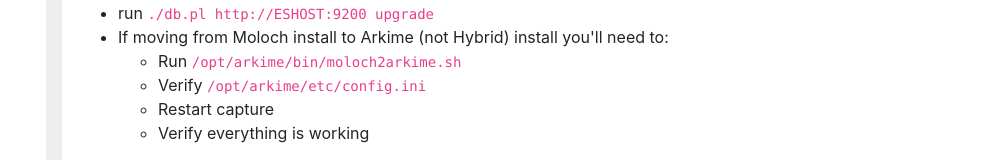
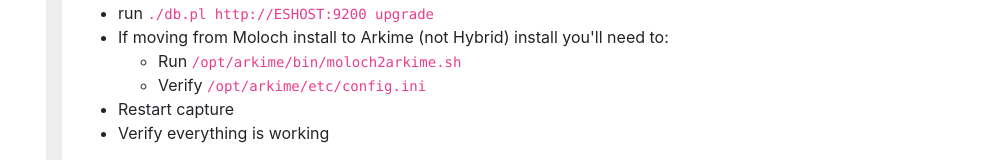
Before and after one commit to arkime/arkimeweb, a Jekyll site: the page built from faq.html, in a window 1280 px wide. Shown: the part 4837-4997 px from the top of the page, without its empty margins (274-1280 px from the left). Built offline with Jekyll 4.4.1, drawn with Linux system fonts in a browser that asks for light colours.

Commit message:
fix missing closing tags on 3.0 upgrade section of faq

```diff
--- a/faq.html
+++ b/faq.html
@@ -987,17 +987,17 @@
         <li>You must be using Moloch 2.5 (Moloch 2.7.1 recommended) BEFORE trying to upgrade to Arkime 3.0</li>
         <li>You must be using Elasticsearch 7.4+ (Elasticsearch <a href="https://www.elastic.co/downloads/elasticsearch">7.9.3</a> or later recommended) BEFORE trying to upgrade to Arkime 3.0</li>
         <li>Install Arkime &gt;= 3.0 without restarting captures/viewers</li>
-        <li>Optional: run <code> ./db.pl http://ESHOST:9200 backup pre30 </code> to backup all administrative indices.
+        <li>Optional: run <code> ./db.pl http://ESHOST:9200 backup pre30 </code> to backup all administrative indices.</li>
         <li>Shutdown captures</li>
         <li>run <code> ./db.pl http://ESHOST:9200 upgrade</code></li>
         <li> If moving from Moloch install to Arkime (not Hybrid) install you'll need to:
           <ul>
             <li>Run <code>/opt/arkime/bin/moloch2arkime.sh</code></li>
             <li>Verify <code>/opt/arkime/etc/config.ini</code>
+          </ul>
         <li>Restart capture</li>
         <li>Verify everything is working</li>
       </ul>
-      </p>
       <!-- /general -->
 
       <!-- elasticsearch -->
```
